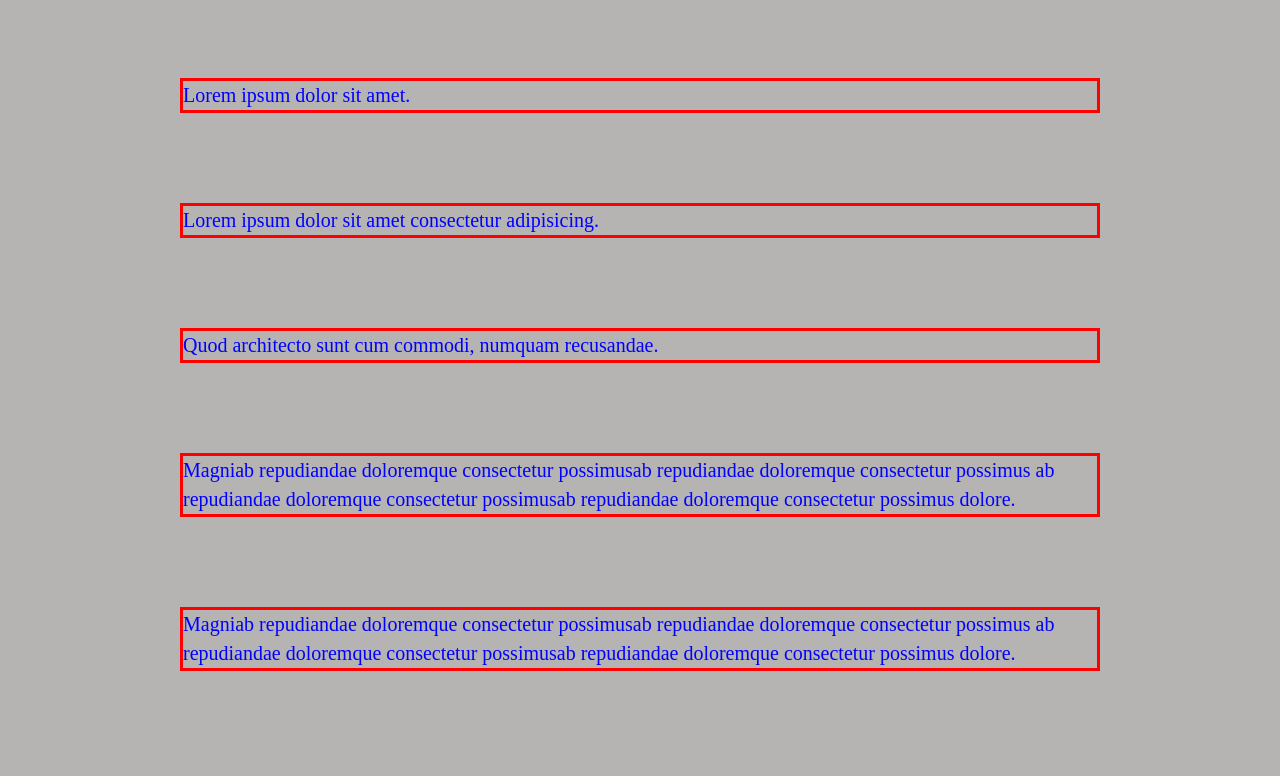
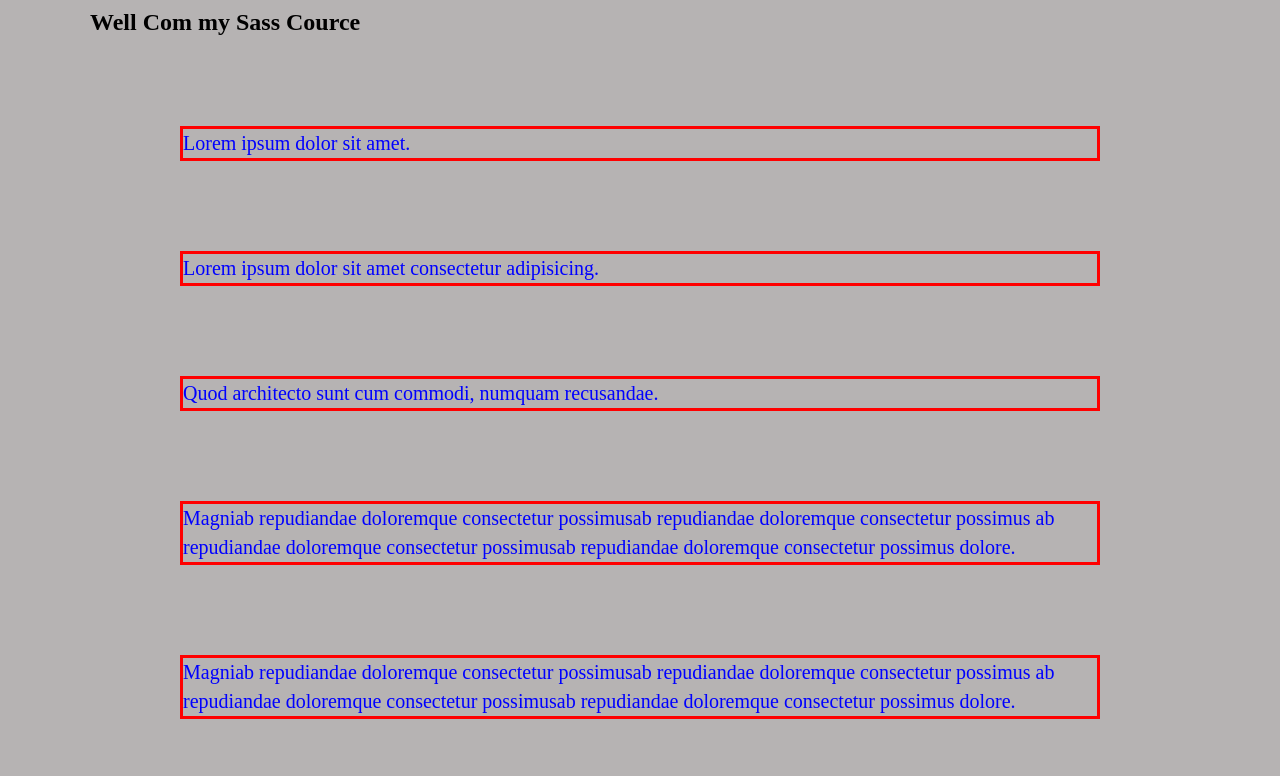
Before and after one commit to martin190578/Sass_Course, a website: page Sass_Source/Layout/index.html in a window 1280 px wide. Shown: the part 145-921 px from the top of the page. Drawn offline with Linux system fonts and the light colour scheme.

Commit message:
tow commit

```diff
--- a/Sass_Source/Layout/index.html
+++ b/Sass_Source/Layout/index.html
@@ -9,6 +9,7 @@
 
 <body>
     <h1>Lorem ipsum dolor sit amet.</h1>
+    <h2>Well Com my Sass Cource</h2>
     <p>Lorem ipsum dolor sit amet.</p>
     <p>Lorem ipsum dolor sit amet consectetur adipisicing.</p>
     <p>Quod architecto sunt cum commodi, numquam recusandae.</p>
```
